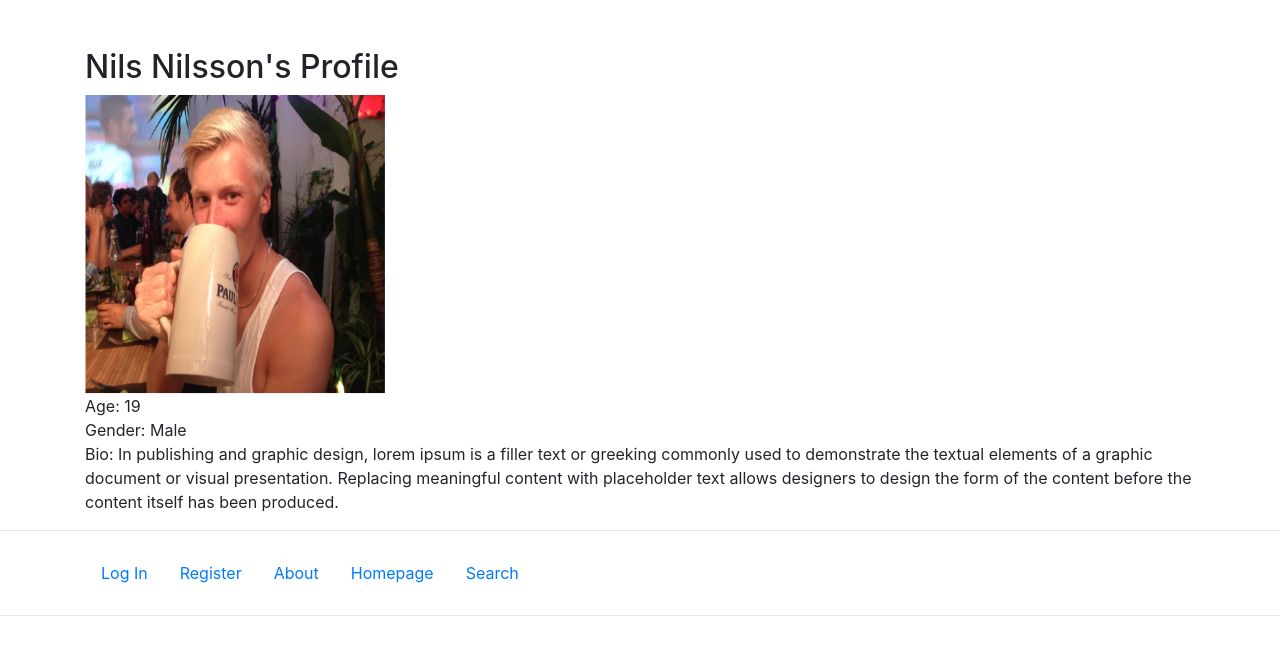
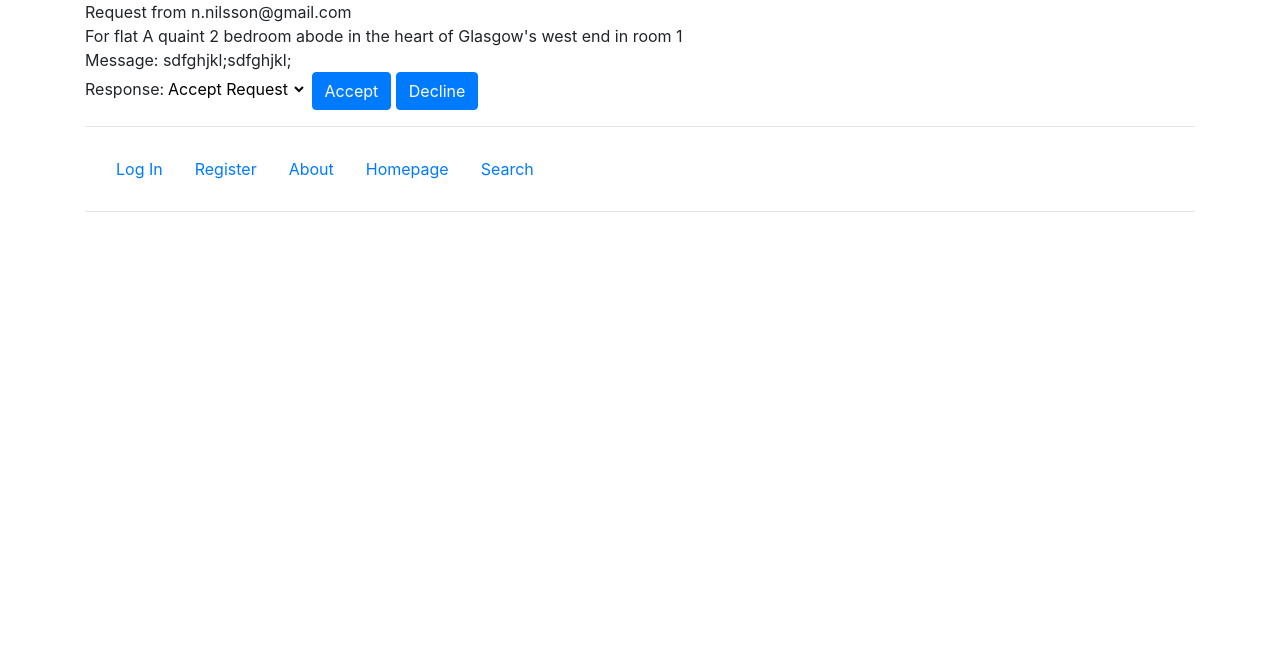
Before and after one commit to mcwilson91/flntr, a Django app: page /flntr/user/nils-nilsson/requests/nils-nilsson/ in a window 1280 px wide. Shown: the part 56-711 px from the top of the page. Run offline with Django 3.2, Linux system fonts and the light colour scheme; data comes from the database, SQL or seed files in the repository; both versions use the stored data as it was after the commit; some libraries are stand-ins or nearby versions.

Commit message:
added request view page

```diff
--- a/flntr_project/flntr_app/forms.py
+++ b/flntr_project/flntr_app/forms.py
@@ -113,9 +113,6 @@ class RequestForm(forms.ModelForm):
 		model = Request
 		fields = ('message',)
 
-class RequestResponseForm(forms.Form):
+class ResponseForm(forms.Form):
 	response_options = [ (1, 'Accept Request'), (2, 'Decline Request')]
 	response = forms.ChoiceField(choices=response_options, widget=forms.Select())
-	studentSlug = forms.CharField(widget=forms.HiddenInput())
-	room = forms.DecimalField(widget=forms.HiddenInput())
-	flat = forms.CharField(widget=forms.HiddenInput())
--- a/flntr_project/flntr_app/urls.py
+++ b/flntr_project/flntr_app/urls.py
@@ -17,6 +17,8 @@ urlpatterns = [
     #     views.show_user, name='show_user'),
     url(r'^user/(?P<landlord_id_slug>[\w\-]+)/requests/$',
         views.show_user_requests, name='show_user_requests'),
+    url(r'^user/(?P<landlord_id_slug>[\w\-]+)/requests/(?P<student_profile_slug>[\w\-]+)/$',
+        views.show_user_requests_aRequest, name='show_user_requests_aRequest'),
     url(r'^user/(?P<landlord_id_slug>[\w\-]+)/requests/(?P<student_profile_slug>[\w\-]+)/$',
         views.show_user_requests_profile, name='show_user_requests_profile'),
     url(r'^user/my-account/$',
--- a/flntr_project/flntr_app/views.py
+++ b/flntr_project/flntr_app/views.py
@@ -3,7 +3,7 @@ from django.http import HttpResponseRedirect, HttpResponse
 from django.contrib.auth import authenticate, login
 from django.core.urlresolvers import reverse
 from flntr_app.models import Flat, FlatImage, StudentProfile, Landlord, Room, Request
-from flntr_app.forms import AddFlatForm, FlatSearchForm, RoommateSearchForm, AgeForm, UserForm, AddFlatImageForm, ProfileForm, AddRoomForm, RequestForm, EditFlatForm, ContactForm, RequestResponseForm, LoginForm
+from flntr_app.forms import AddFlatForm, FlatSearchForm, RoommateSearchForm, AgeForm, UserForm, AddFlatImageForm, ProfileForm, AddRoomForm, RequestForm, EditFlatForm, ContactForm, ResponseForm, LoginForm
 # from flntr_app.middleware import AjaxMessaging
 from django.contrib.auth.models import User, Group
 from datetime import datetime, timedelta
@@ -234,30 +234,47 @@ def show_user_invitations(request):
 
 def show_user_requests(request, landlord_id_slug):
 
-	request_response_form = RequestResponseForm();
+	# request_formset = formset_factory(RequestResponseForm)
 
-	if request.method == 'POST':
-		request_response_form = RequestResponseForm(request.POST)
-		studentslug = request_response_form.data['studentSlug']
-		student = StudentProfile.objects.get(slug=studentslug)
-		requestmade = Request.objects.get(student=student)
-		requestmade.delete()
+	# # if request.method == 'POST':
+	# # 	request_response_form = RequestResponseForm(request.POST)
+	# # 	studentslug = request_response_form.data['studentSlug']
+	# # 	student = StudentProfile.objects.get(slug=studentslug)
+	# # 	requestmade = Request.objects.get(student=student)
+	# # 	requestmade.delete()
+	# if request.method =='POST':
+	# 	for request_form in request_formset:
+	# 		if request_form.data['response'] == 1:
+	# 			roomnumber = request_form.data['room']
+	# 			flattitle = request_form.data['flat']
+	# 			flat = Flat.objects.get(title=flattitle)
+	# 			room = Room.objects.get(roomNumber=roomnumber, flat=flat)
 
-		if request_response_form.data['response'] == 1:
-			roomnumber = request_response_form.data['room']
-			flattitle = request_response_form.data['flat']
-			flat = Flat.objects.get(title=flattitle)
-			room = Room.objects.get(roomNumber=roomnumber, flat=flat)
-
-			room.student = student
-			room.save()
-		return redirect('show_user_requests', landlord_id_slug=landlord_id_slug)
+	# 			room.student = student
+	# 			room.save()
+	# return redirect('show_user_requests', landlord_id_slug=landlord_id_slug)
 
 
 	landlord = Landlord.objects.get(slug=landlord_id_slug)
 	request_list = Request.objects.filter(landlord=landlord)
-	context_dict = {'requests': request_list, 'landlordname': "%s %s" % (landlord.user.first_name, landlord.user.last_name), 'request_response_form': request_response_form}
+	context_dict = {'requests': request_list, 'landlordname': "%s %s" % (landlord.user.first_name, landlord.user.last_name)}
 	return render(request, 'flntr/show_user_requests.html', context_dict)
+
+def show_user_requests_aRequest(request, landlord_id_slug, student_profile_slug):
+	student = StudentProfile.objects.get(slug=student_profile_slug)
+	requestmade = Request.objects.get(student=student)
+
+	if request.method == 'POST':
+		# import pdb; pdb.set_trace()
+		response_form = ResponseForm(request.POST)
+		if 'accept' in request.POST:
+			room = requestmade.room
+			room.student = student
+			room.save()
+		# if 'decline' in request.POST:
+	response_form = ResponseForm()
+	context_dict = {'response_form': response_form, 'request': requestmade}
+	return render(request, 'flntr/show_user_requests_aRequest.html', context_dict)
 
 def show_user_requests_profile(request, landlord_id_slug, student_profile_slug):
 	profile = StudentProfile.objects.get(slug=student_profile_slug)
--- /dev/null
+++ b/flntr_project/templates/flntr/show_user_requests_aRequest.html
@@ -0,0 +1,24 @@
+{% extends 'flntr/base.html' %}
+{% load staticfiles %}
+
+{% block title_block %}
+	this page works
+{% endblock %}
+{% block body_block %}
+<div>
+	{% if request %}
+	<ul>
+		<li>Request from {{ request.student }}</li>
+		<li>For flat {{ request.room.flat }} in room {{ request.room.roomNumber }}</li>
+		<li>Message: {{ request.message }}</li>
+	</ul>
+	{% endif %}
+	<form Id="request_response" method="post" action="{% url 'show_user_requests_aRequest' request.landlord.slug request.student.slug %}">
+		{% csrf_token %}
+		{% load bootstrap %}
+		{{ response_form|bootstrap }}
+		<input class="btn btn-primary"  type="submit" name="accept" value="Accept" />
+		<input class="btn btn-primary"  type="submit" name="decline" value="Decline" />
+	</form>
+
+{% endblock %}
```
Also changed, not shown: flntr_project/templates/flntr/show_user_requests.html (+5 -13 lines), flntr_project/db.sqlite3 (added), flntr_project/flntr_app/migrations/0001_initial.py (added), flntr_project/media/flat_images/25-great-george-street_Cm5leCi.jpg (added), flntr_project/media/flat_images/Great-Western-Rd-Glasgow_C2RKJx2.jpg (added), flntr_project/media/flat_images/Kelvingrove-Art-Gallery-2_MLDZMwc.jpg (added), flntr_project/media/flat_images/Kelvingrove-Art-Gallery-and-Museum_sYDSPsH.jpg (added), flntr_project/media/flat_images/Turnberry_Road_2VPe5Ve.jpg (added), flntr_project/media/flat_images/byres-road_ePCsyVz.jpg (added), flntr_project/media/flat_images/dumbarton-road-interior_ROCrJiR.jpg (added), flntr_project/media/flat_images/dumbarton-road_mRmqLjl.jpg (added), flntr_project/media/flat_images/great-western-road-interior_djx29jy.jpg (added), flntr_project/media/flat_images/shack_qAAAFc4.jpg (added), flntr_project/media/profile_images/nils-nilsson_VbVkTw9.png (added), 1 more files.
